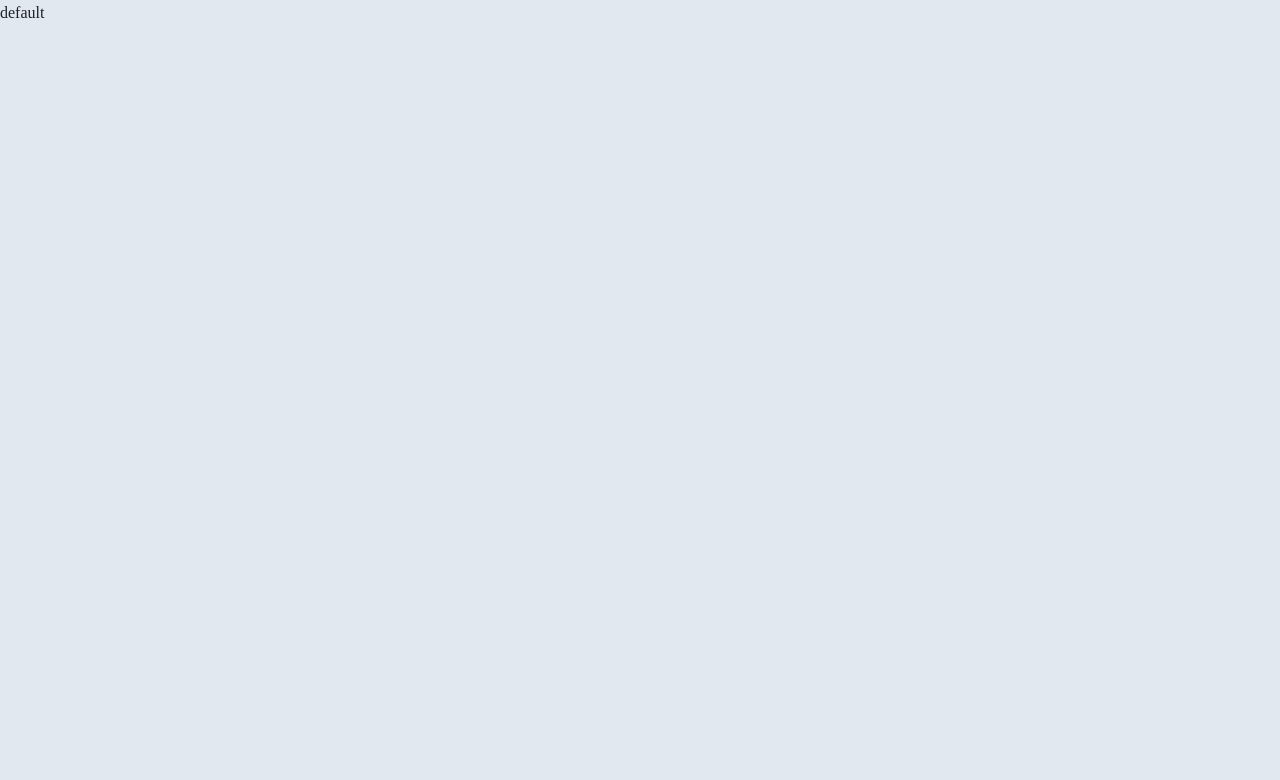
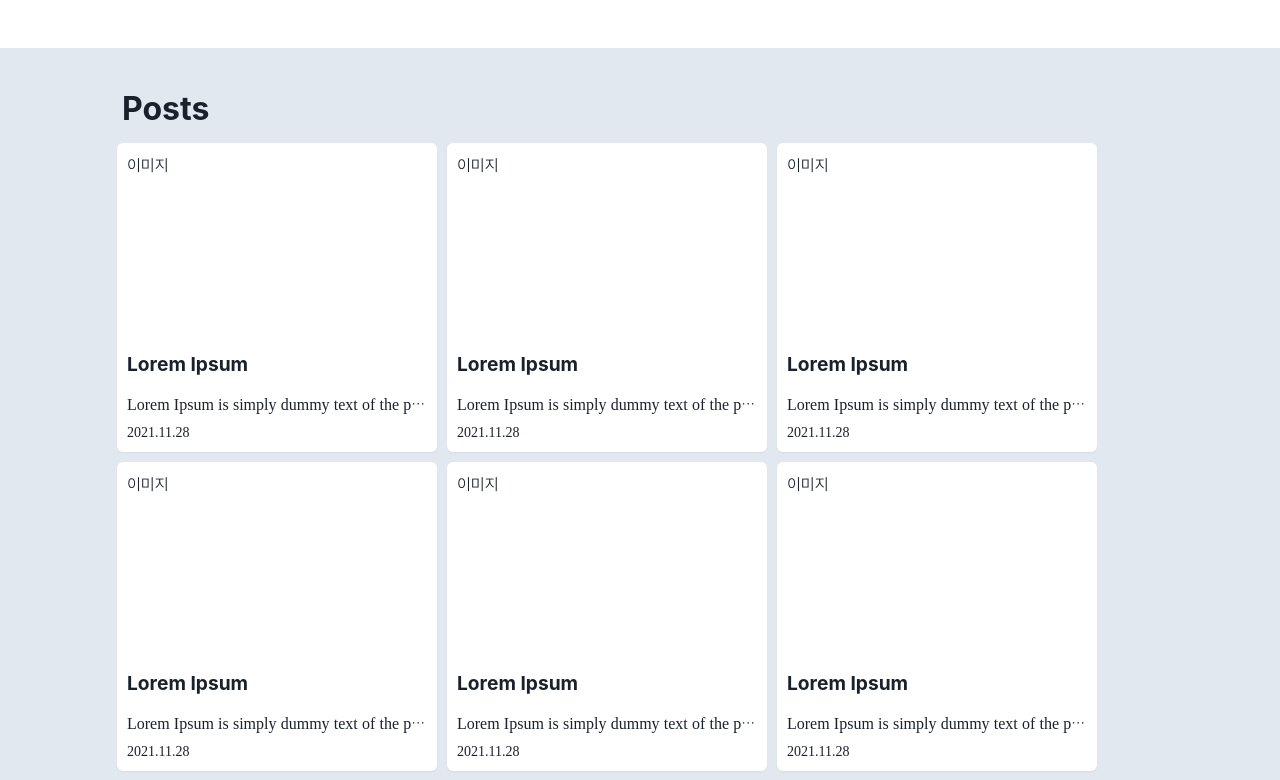
Before and after one commit to Se9oo/Se9round, a Next.js app in the folder front/: page / in a window 1280 px wide. Shown: the top 780 px of the page. Built offline with nearby package versions, Linux system fonts and the light colour scheme.

Commit message:
index page > Header, PostList 추가

```diff
--- a/front/pages/index.js
+++ b/front/pages/index.js
@@ -1,7 +1,22 @@
 import React from 'react';
 
+import { Box, Heading } from '@chakra-ui/react';
+
+import Header from '../components/Header';
+import PostList from '../components/post/PostList';
+
 const Se9round = () => {
-  return <div>default</div>;
+  return (
+    <Box w="100%" h="100vh" p="0" position="relative">
+      <Header />
+      <Box w={['100%', '100%', '90%', '85%', '85%']} maxW="1200px" m="4rem auto 0" mt="4rem" p="1rem">
+        <Heading as="h2" fontSize="2rem" p="10px">
+          Posts
+        </Heading>
+        <PostList />
+      </Box>
+    </Box>
+  );
 };
 
 export default Se9round;
```
